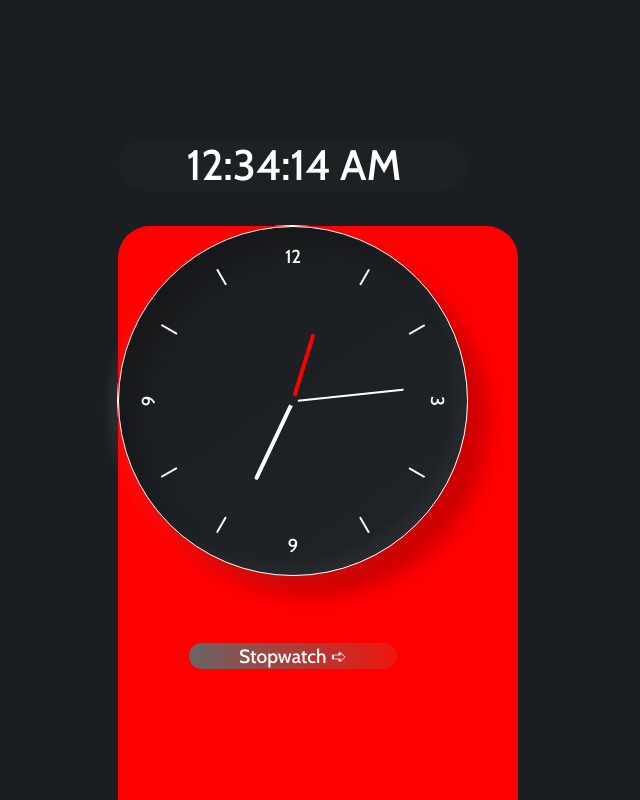
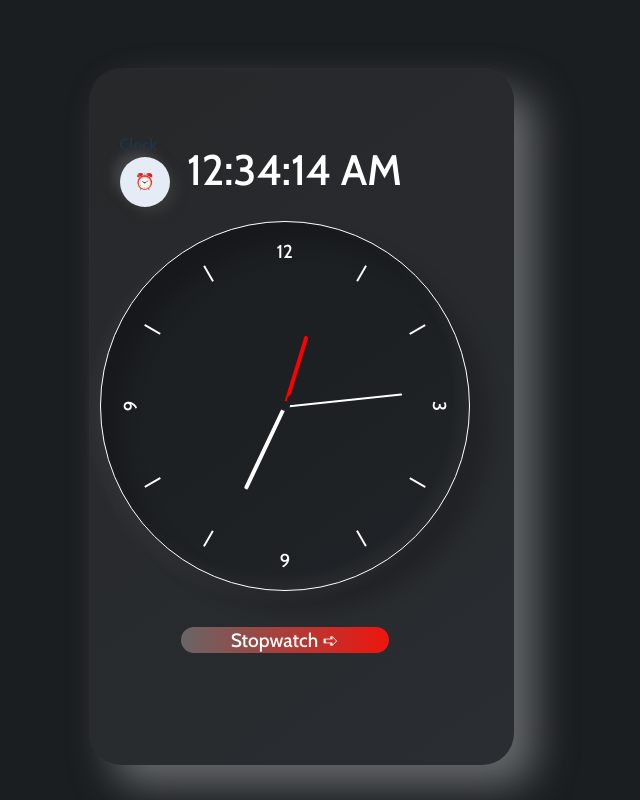
Before and after one commit to ThayRibeiro0/analogcrono, a React (Vite) app in the folder analogcrono/: page / in a window 1280 px wide. Shown: the top 800 px of the page, without its empty margins (348-988 px from the left). Built offline with nearby package versions, Linux system fonts and the light colour scheme.

Commit message:
4 commit

```diff
--- a/analogcrono/src/components/Clock.css
+++ b/analogcrono/src/components/Clock.css
@@ -1,13 +1,34 @@
+.heading-bar{
+    margin-top: -10%;
+    margin-left: 20px;
+}
+
 .container1 {
-    background: red;
+    background: linear-gradient(145deg, #1b1e20, #202327);
     border-radius: 32px;
-    width: 50vh;
-    height: 100vh
+    margin-top: -40%;
+    display: flex;
+    align-items: center;
+    justify-content: center;
+    width: 53vh;
+    margin-left: -5%;
+    height: 87.0vh;
+}
+
+.clockin{
+    height: 87.0vh;
+    width: 53vh;
+    background: rgba(225,225,225,0.05);
+    border-radius: 32px;
+    background: rgba(225,225,225,0.05);
+    box-shadow: 21px 21px 39px #65686c, -1px -1px 1px rgba(225,225,225,0.05);
+    padding-top: 25%;
+    padding-left: 10px;
 }
 
 .clock{
-    width: 350px;
-    height: 350px;
+    width: 370px;
+    height: 370px;
     border-radius: 100%;
     background: linear-gradient(145deg, #1b1e20, #202327);
     border-radius: 50%;
@@ -36,8 +57,9 @@
     margin: auto;
     border-radius: 25px;
     padding: 1px 50px;
-    margin-top: -25%;
-    background: #1e2124;
+    margin-left: 20px;
+    margin-top: -15%;
+    margin-bottom: 25px;
     border: 1px white;
     color: white;
     font-size: 10pt;
@@ -169,7 +191,7 @@
     border: none;
     display: flex;
     padding: 1px 50px;
-    margin-top: 130%;
+    margin-top: 110%;
     background: linear-gradient(90deg,
     rgb(103, 102, 102) 0%,
     rgb(239, 21, 14) 100%);
--- a/analogcrono/src/components/Clock.jsx
+++ b/analogcrono/src/components/Clock.jsx
@@ -21,12 +21,18 @@ function Clock({hourRatio, minuteRatio, secondRatio}){
     //base Clock
     return (
         <div className="container1">
-            <div className="Clockin">
+            <div className="clockin">
+                <div className="heading-bar">
+                    <span>Clock</span>
+                <div className="settings-icon">⏰</div>
+                </div>
+            <div className='clock_digital'>
+                <h1>{currentTime}</h1>
+            </div>
             <div className="clock">
                 <div className="hand hour" style={{transform:`translate(-50%) rotate(${hourRatio * 360}deg)`}}></div>
                 <div className="hand minute" style={{transform:`translate(-50%) rotate(${minuteRatio * 360}deg)`}}></div>
                 <div className="hand second" style={{transform:`translate(-50%) rotate(${secondRatio * 360}deg)`}}></div>
-
                 <div className="number number1"><div>|</div></div>
                 <div className="number number2"><div>|</div></div>
                 <div className="number number3"><div>3</div></div>
@@ -39,11 +45,6 @@ function Clock({hourRatio, minuteRatio, secondRatio}){
                 <div className="number number10"><div>|</div></div>
                 <div className="number number11"><div>|</div></div>
                 <div className="number number12"><div>12</div></div>
-
-                    <div className='clock_digital'>
-                        <h1>{currentTime}</h1>
-                    </div>
-
                 <button onClick={() => dispatch({type: "CHANGE_PAGES"})} className='botao1'>
                 Stopwatch ➪
                 </button>
--- a/analogcrono/src/components/Timer.css
+++ b/analogcrono/src/components/Timer.css
@@ -14,7 +14,7 @@
     border-radius: 32px;
     background: rgba(225,225,225,0.05);
     box-shadow: 21px 21px 39px #65686c, -1px -1px 1px rgba(225,225,225,0.05);
-    padding: 36px;
+    padding: 46px;
 }
 
 .stopwatch .heading-bar {
@@ -22,6 +22,31 @@
     flex-direction: row;
     align-items: center;
     justify-content: space-between;
+    margin-top: 10px;
+    margin-bottom: 30px;
     font-size: 22px;
     font-weight: bold;
 }
+
+.heading-bar .settings-icon {
+    height: 50px;
+    width: 50px;
+    border-radius: 50%;
+    display: flex;
+    justify-content: center;
+    align-items: center;
+    background: rgb(230, 236, 245);
+    box-shadow: 6px 6px 11px rgb(55, 56, 56), -6px -6px 11px #454549;
+}
+
+.timer-container{
+    height: 50vh;
+    background: red;
+    width: 50vh;
+    margin-left: -42px;
+    border-radius: 50%;
+    background-color: #1b1e20;
+    box-shadow: 5px 5px 31px #414345,
+    -5px -5px 31px rgb(248, 255, 255, 0.2);
+    padding: 10px;
+}
--- a/analogcrono/src/components/Timer.jsx
+++ b/analogcrono/src/components/Timer.jsx
@@ -11,9 +11,10 @@ const Timer = () => {
   return <div className="container">
     <div className="stopwatch">
       <div className="heading-bar">
-        <span>Clock</span>
+        <span>Stopwatch</span>
       <div className="settings-icon">⚙</div>
     </div>
+    <div className="timer-container">a</div>
   </div>
   </div>
 };
```
Lines whose indentation alone changed are shown as unchanged.
